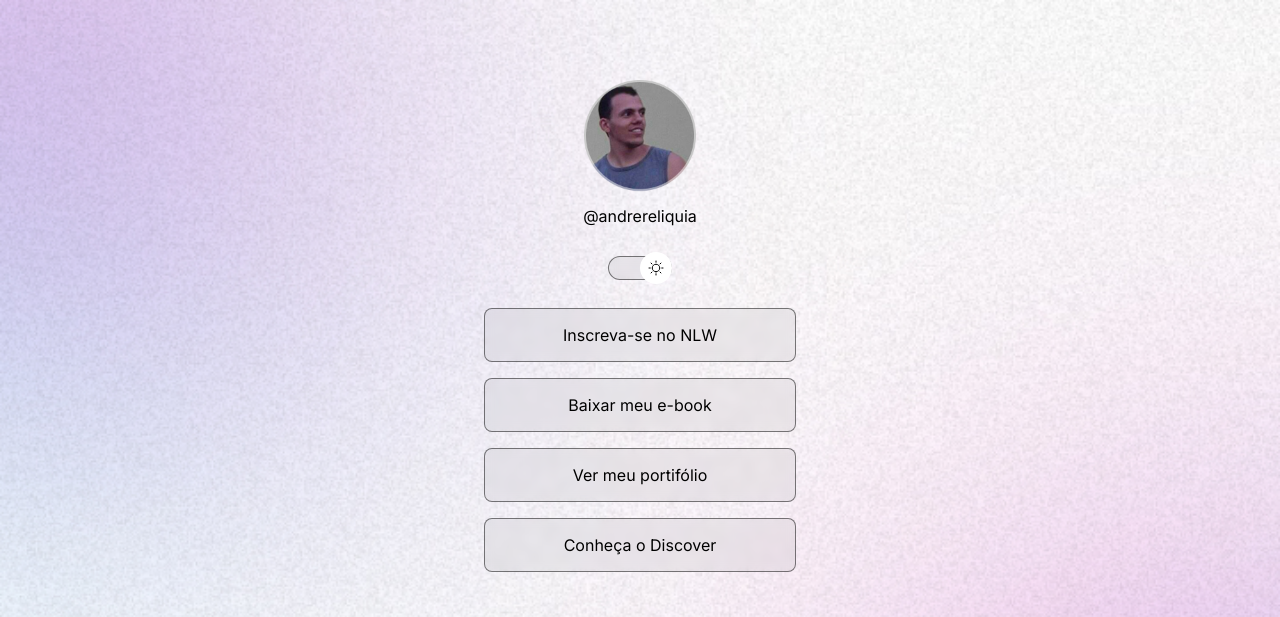
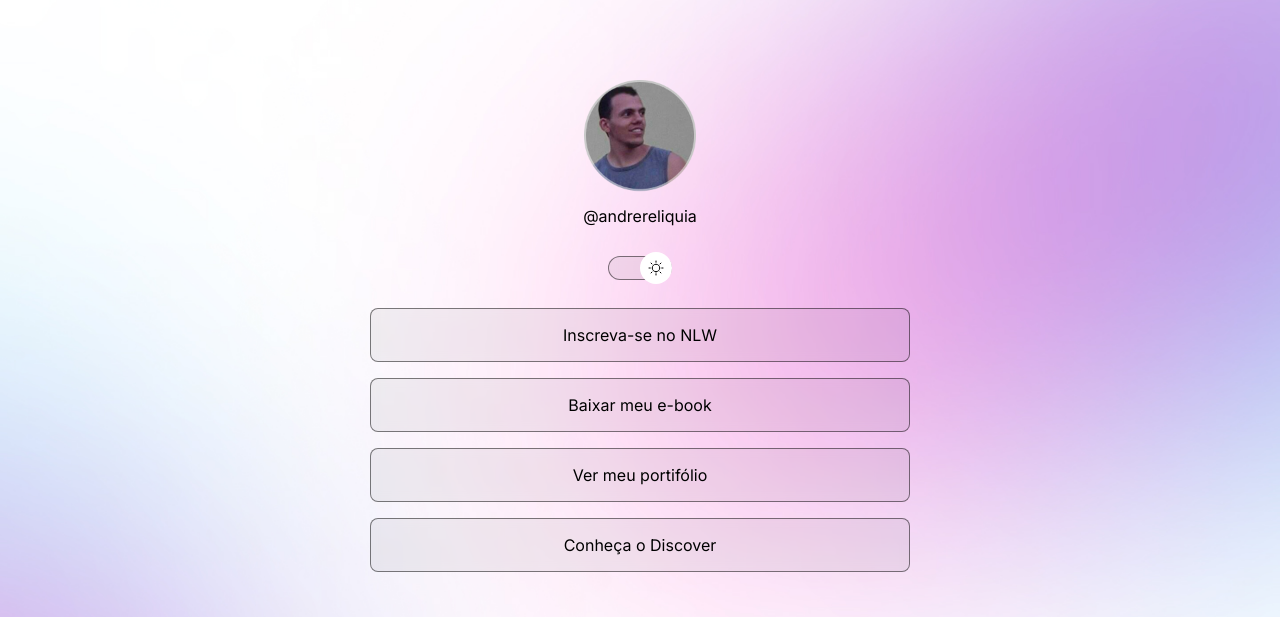
Before and after one commit to andrereliquia/devlinks, a plain HTML site: page index.html in a window 1280 px wide. Shown: the top 617 px of the page. Drawn offline with nearby package versions, Linux system fonts and the light colour scheme.

Commit message:
Project is completed

```diff
--- a/style.css
+++ b/style.css
@@ -8,7 +8,7 @@
   --text-color: white;
   --border-color: white;
   --bg-color: white;
-  --bg-url:url(./assets/assets/bg-mobile.jpg);
+  --bg-url: url(./assets/assets/bg-mobile.jpg);
   --stroke-color: rgba(255, 255, 255, 0.5);
   --surface-color: rgba(255, 255, 255, 0.1);
   --surface-color-hover: rgba(255, 255, 255, 0.05);
@@ -20,7 +20,7 @@
   --text-color: black;
   --border-color: black;
   --bg-color: black;
-  --bg-url:url(./assets/assets/bg-mobile-light.jpg);
+  --bg-url: url(./assets/assets/bg-mobile-light.jpg);
   --stroke-color: rgba(0, 0, 0, 0.5);
   --surface-color: rgba(0, 0, 0, 0.05);
   --surface-color-hover: rgba(0, 0, 0, 0.02);
@@ -38,8 +38,8 @@ body {
 
   /*shorthand - propriedade que agrupa todas estas que estão acima comentadas
   Background: color image repeat position/size */
-  background: var(--bg-color) var(--bg-url) no-repeat top
-    center/cover;
+  background: var(--bg-color) var(--bg-url) no-repeat top center/cover;
+  height: 100vh;
 }
 
 body * {
@@ -48,7 +48,8 @@ body * {
 }
 
 #container {
-  width: 360px;
+  width: 100%;
+  max-width: 588px;
   margin: 56px auto 0px;
   padding: 0 24px;
 }
@@ -86,6 +87,11 @@ body * {
   left: 0;
   z-index: 1;
   transform: translateY(-50%);
+  animation: slide-back 0.2s;
+}
+
+#switch button:hover {
+  outline: 8px solid var(--highlight-color);
 }
 
 #switch span {
@@ -100,8 +106,7 @@ body * {
 }
 
 .light #switch button {
-  right: 0;
-  left: initial;
+  animation: slide-in 0.2s forwards;
 }
 
 /* Links */
@@ -159,3 +164,32 @@ footer {
   text-align: center;
   font-size: 14px;
 }
+
+/* Media Queries*/
+@media (min-width: 700px) {
+  :root {
+    --bg-url: url(./assets/assets/bg-desktop.jpg);
+  }
+  .light {
+    --bg-url: url(./assets/assets/bg-desktop-light.jpg);
+  }
+}
+
+/* Animation */
+@keyframes slide-in {
+  from {
+    left: 0;
+  }
+  to{
+    left: 50%;
+  }
+}
+
+@keyframes slide-back {
+  from {
+    left: 50%;
+  }
+  to{
+    left: 0;
+  }
+}
```
Also changed, not shown: assets/assets/avatar-light.png.
